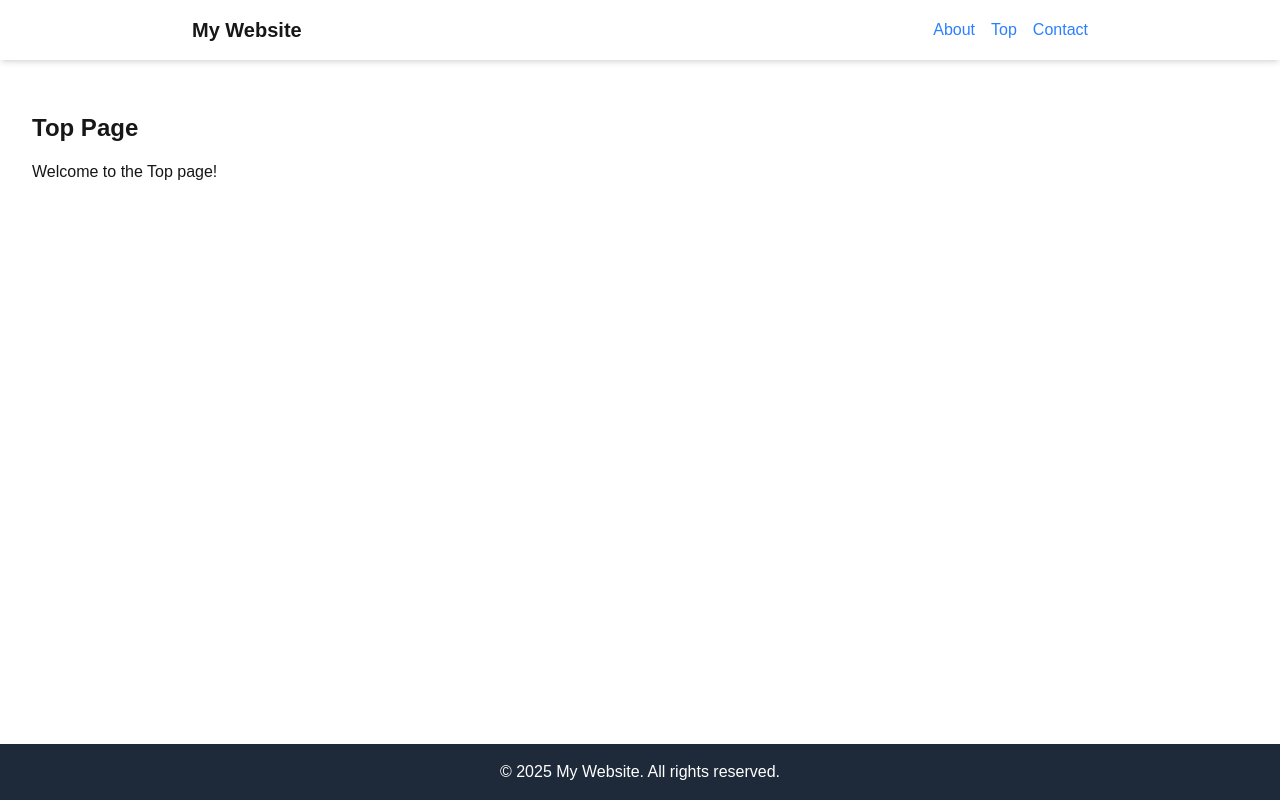
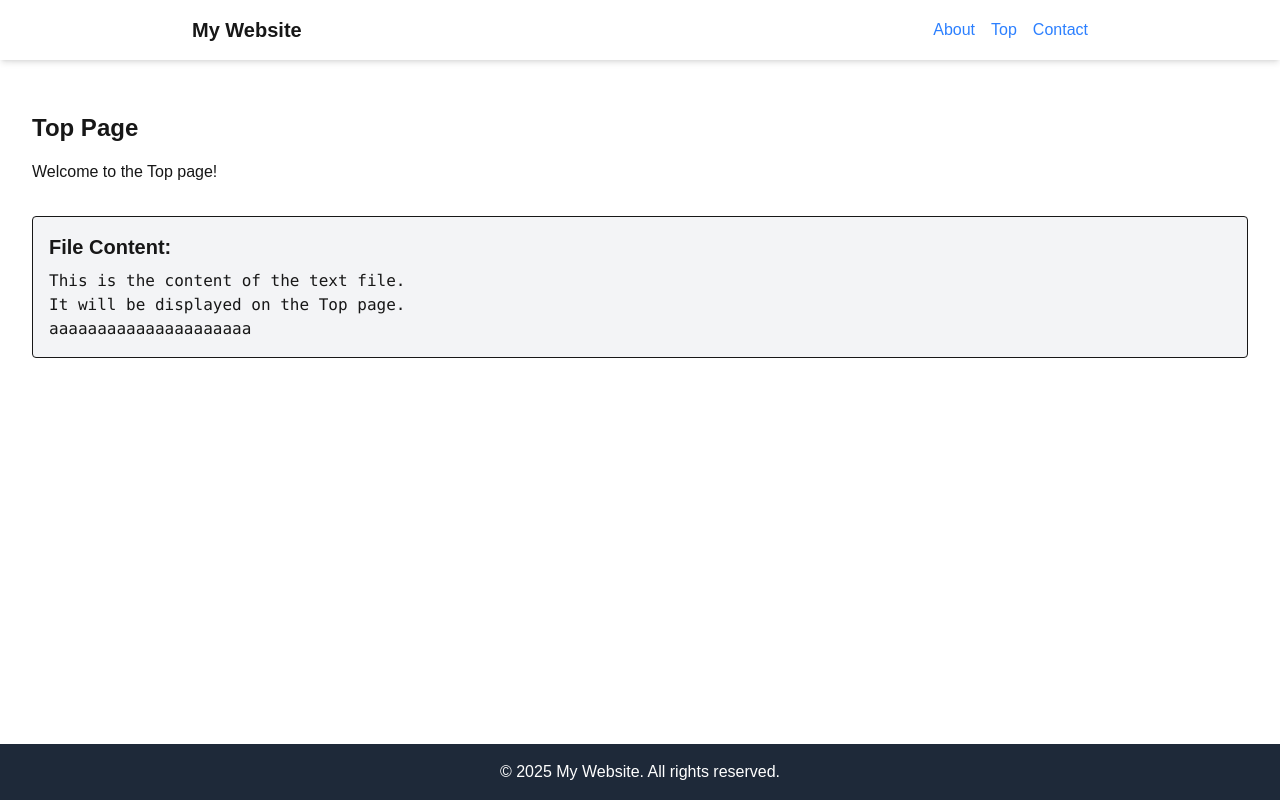
Before and after one commit to OkamotoRyotaro/NextJS, a Next.js app in the folder website/: page /top in a window 1280 px wide. Built offline with nearby package versions, Linux system fonts and the light colour scheme.

Commit message:
text.txtを読み込んで TOP に表示

```diff
--- a/website/src/app/top/page.tsx
+++ b/website/src/app/top/page.tsx
@@ -1,10 +1,21 @@
-export const Top = () => {
+import fs from "fs";
+import path from "path";
+
+const Top = async () => {
+  // text.txtのパスを取得
+  const filePath = path.join(process.cwd(), "text.txt");
+  const fileContents = fs.readFileSync(filePath, "utf8");
+
   return (
     <div className="p-8">
       <h1 className="text-2xl font-bold">Top Page</h1>
       <p className="mt-4">Welcome to the Top page!</p>
+      <div className="mt-8 p-4 border rounded bg-gray-100">
+        <h2 className="text-xl font-semibold">File Content:</h2>
+        <pre className="mt-2 whitespace-pre-wrap">{fileContents}</pre>
+      </div>
     </div>
   );
-}
+};
 
 export default Top;
```
Also changed, not shown: website/text.txt (added).
